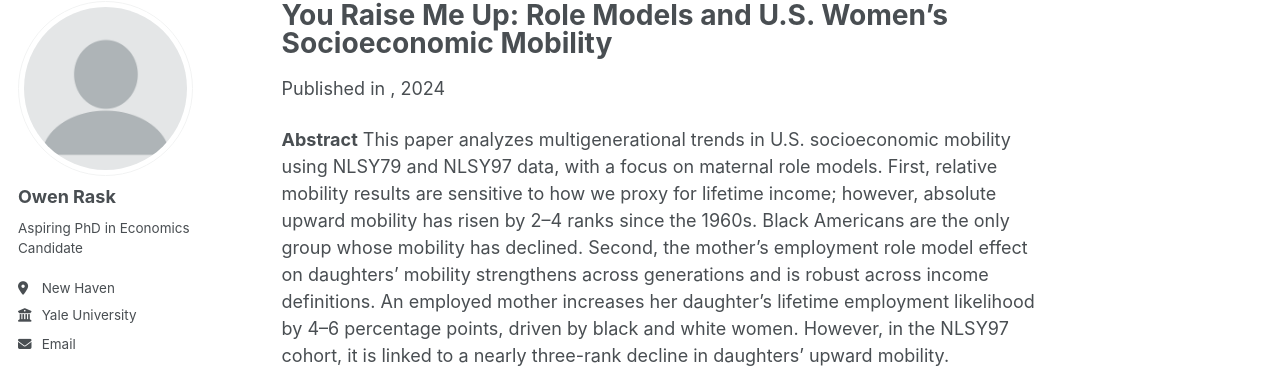
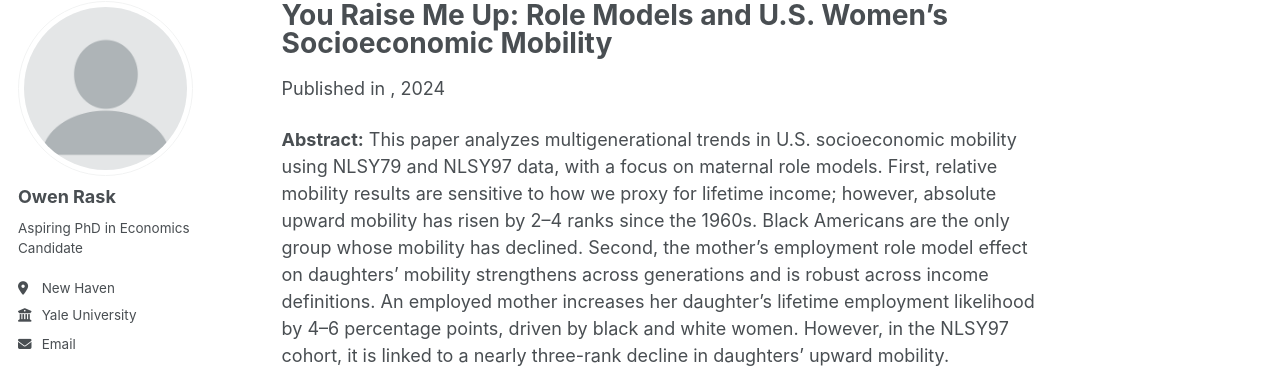
Before and after one commit to OwenRask/OwenRask.github.io, a Jekyll site: the page built from _publications/role_model_women.md, in a window 1280 px wide and 1219 px high. Shown: the part 98-466 px from the top of the window. Built offline with Jekyll 4.4.1, drawn with Linux system fonts in a browser that asks for light colours; a script that is not in the unit is left out.

```diff
--- a/_publications/role_model_women.md
+++ b/_publications/role_model_women.md
@@ -11,5 +11,4 @@ paperurl: 'http://owenrask.github.io/files/women_role_models.pdf'
 citation: ''
 ---
 
-**Abstract**
-This paper analyzes multigenerational trends in U.S. socioeconomic mobility using NLSY79 and NLSY97 data, with a focus on maternal role models. First, relative mobility results are sensitive to how we proxy for lifetime income; however, absolute upward mobility has risen by 2–4 ranks since the 1960s. Black Americans are the only group whose mobility has declined. Second, the mother’s employment role model effect on daughters' mobility strengthens across generations and is robust across income definitions. An employed mother increases her daughter’s lifetime employment likelihood by 4–6 percentage points, driven by black and white women. However, in the NLSY97 cohort, it is linked to a nearly three-rank decline in daughters’ upward mobility.
+**Abstract:** This paper analyzes multigenerational trends in U.S. socioeconomic mobility using NLSY79 and NLSY97 data, with a focus on maternal role models. First, relative mobility results are sensitive to how we proxy for lifetime income; however, absolute upward mobility has risen by 2–4 ranks since the 1960s. Black Americans are the only group whose mobility has declined. Second, the mother’s employment role model effect on daughters' mobility strengthens across generations and is robust across income definitions. An employed mother increases her daughter’s lifetime employment likelihood by 4–6 percentage points, driven by black and white women. However, in the NLSY97 cohort, it is linked to a nearly three-rank decline in daughters’ upward mobility.
```
